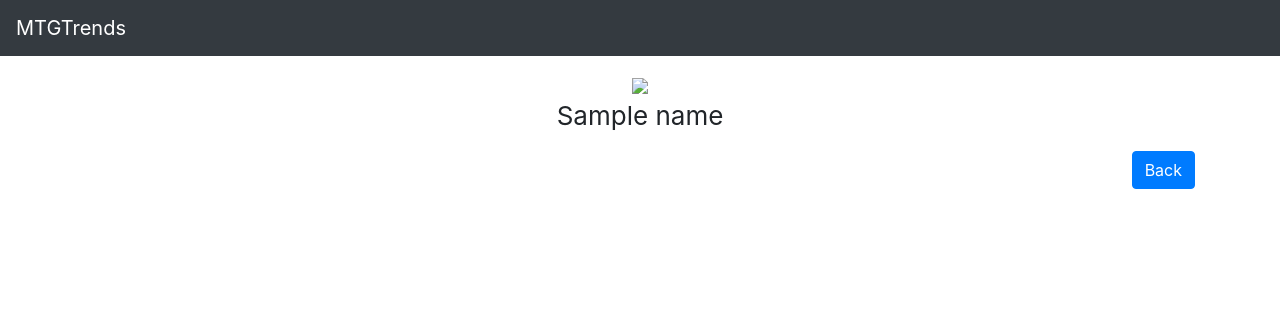
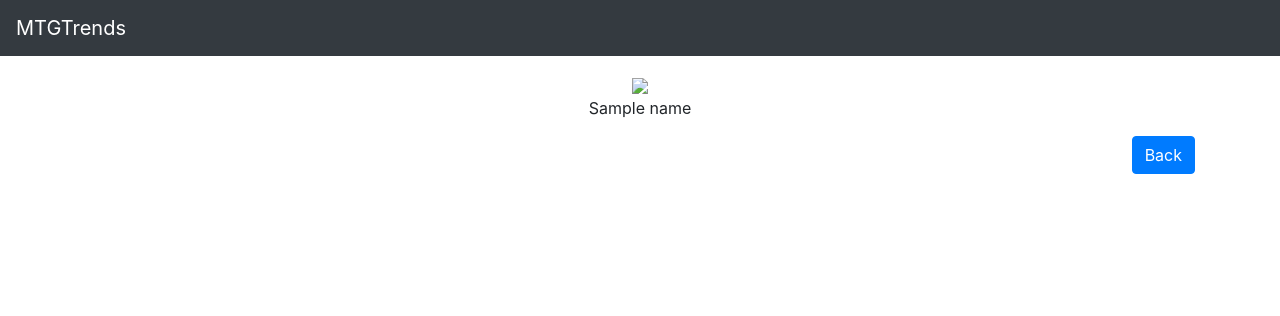
Before and after one commit to Upauper63/mtgtrends, a Django app: template mtgtrends/templates/mtgtrends/detail.html in a window 1280 px wide. Shown: the top 316 px of the page. Run offline with Django 3.2, Linux system fonts and the light colour scheme; the template is opened without the code that fills it: most values are stand-ins (such as "Sample title", 1, 10 or a date in 2020); some libraries are stand-ins or nearby versions.

Commit message:
エラー原因切り分け　static関係抜いた

```diff
--- a/mtgtrends/templates/mtgtrends/base.html
+++ b/mtgtrends/templates/mtgtrends/base.html
@@ -1,5 +1,4 @@
 <!doctype html>
-{% load static %}
 <html lang="ja">
 
 <head>
@@ -9,9 +8,6 @@
     <!-- Bootstrap CSS -->
     <link rel="stylesheet" href="https://stackpath.bootstrapcdn.com/bootstrap/4.5.0/css/bootstrap.min.css"
         integrity="sha384-9aIt2nRpC12Uk9gS9baDl411NQApFmC26EwAOH8WgZl5MYYxFfc+NcPb1dKGj7Sk" crossorigin="anonymous">
-    <link rel="icon" type="image/png" href="{% static '/icon/favicon.png' %}">
-    <!-- CustomCss -->
-    <link href="{% static 'css/styles.css' %}" rel="stylesheet">
     <title>MTGTrends | {% block title %}{% endblock %}</title>
 </head>
 
```
